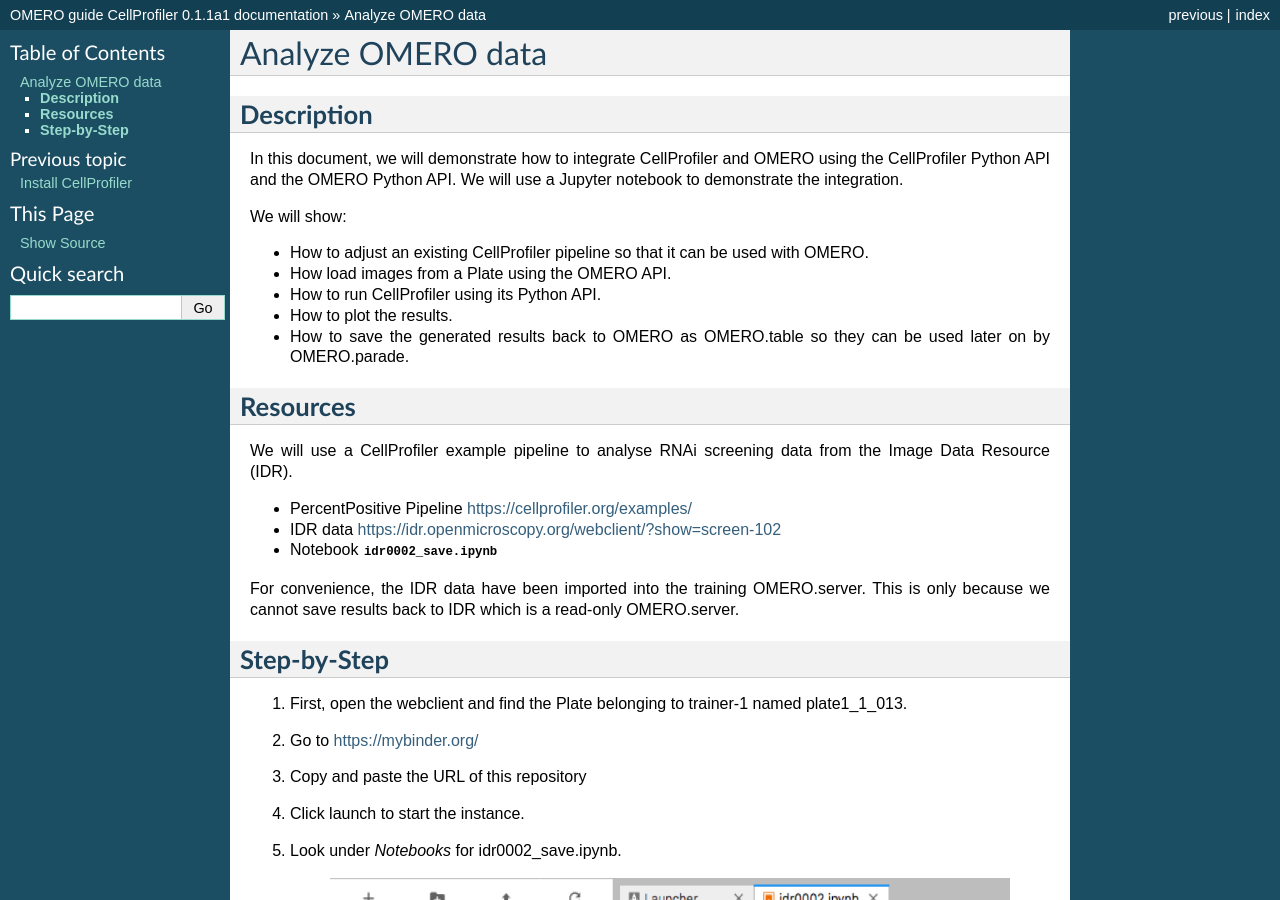
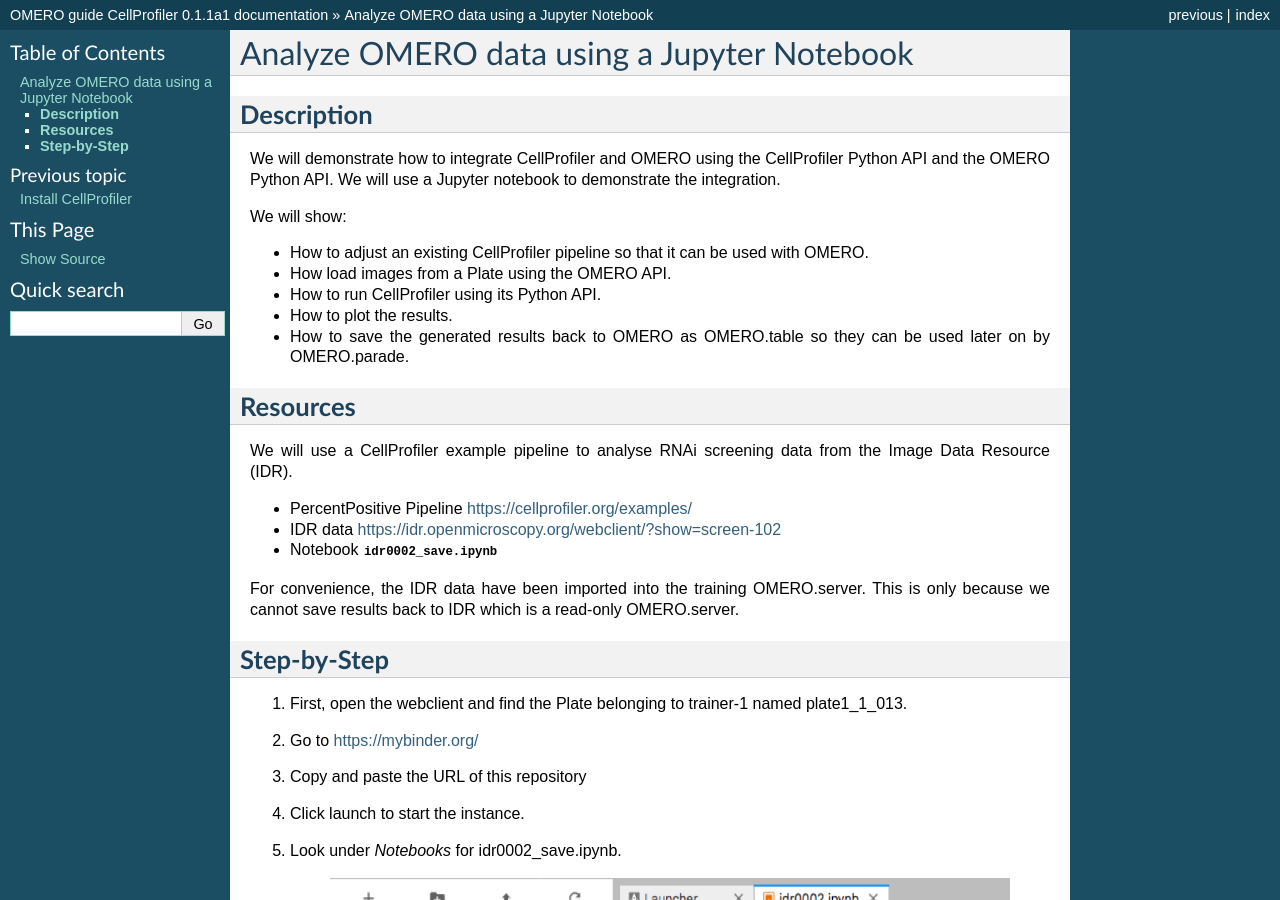
Before and after one commit to ome/omero-guide-cellprofiler, a Sphinx documentation site: the page built from docs/cellprofiler.rst, in a window 1280 px wide and 900 px high. Built offline with Sphinx 7.4.7, drawn with Linux system fonts in a browser that asks for light colours; some of the changed text lies outside the part shown.

Commit message:
change header

```diff
--- a/docs/cellprofiler.rst
+++ b/docs/cellprofiler.rst
@@ -1,11 +1,11 @@
-Analyze OMERO data
-==================
+Analyze OMERO data using a Jupyter Notebook
+===========================================
 
 
 **Description**
 ---------------
 
-In this document, we will demonstrate how to integrate CellProfiler and
+We will demonstrate how to integrate CellProfiler and
 OMERO using the CellProfiler Python API and the OMERO Python API. We
 will use a Jupyter notebook to demonstrate the integration.
 
```
